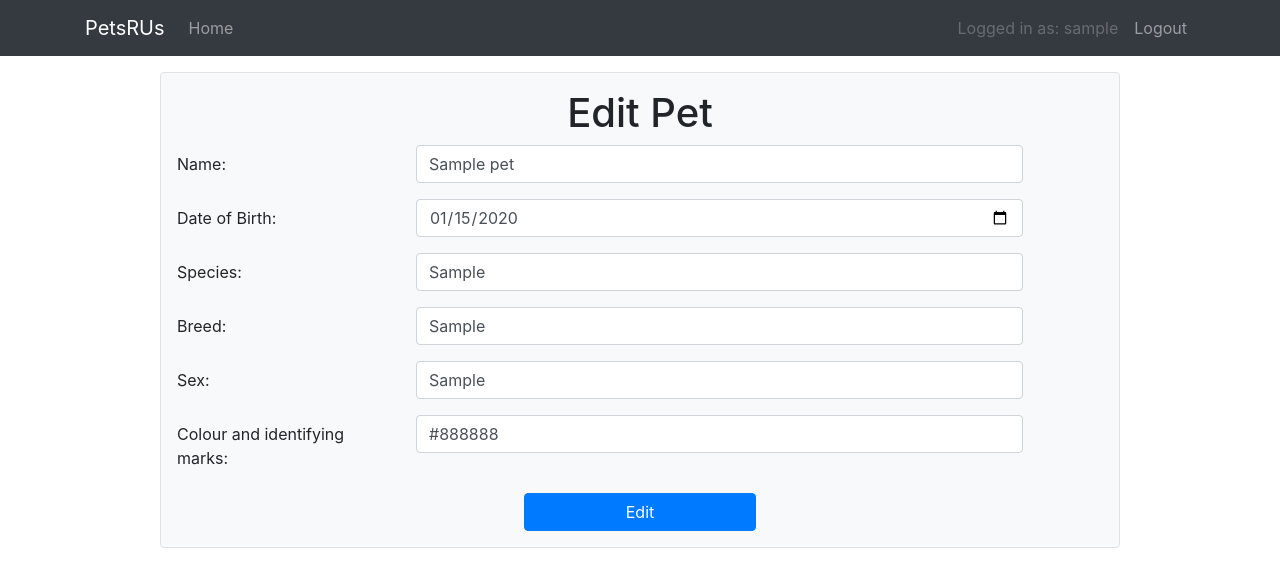
After one commit to Eorate/petsrus, a Flask app: page /pets/1 in a window 1280 px wide. The commit adds this page. Shown: the top 587 px of the page. Run offline with Flask 2, Linux system fonts and the light colour scheme; a user stored in the database is signed in; tables that the repository leaves empty hold one stand-in row (values such as "Sample post"); some libraries are stand-ins or nearby versions.

Commit message:
Edit Pet details
- Ensure we can edit pet details.
- Update unit tests to edit pet details.

```diff
--- /dev/null
+++ b/petsrus/templates/edit_pets.html
@@ -0,0 +1,42 @@
+{% extends "base.html" %}
+
+{% block title %}PetsRUs - Edit Pet{% endblock %}
+{% block navbar_content %}
+    <button class="navbar-toggler" type="button" data-toggle="collapse" data-target="#collapsibleNavbar">
+        <span class="navbar-toggler-icon"></span>
+    </button>
+    <div class="collapse navbar-collapse" id="collapsibleNavbar">
+         <ul class="navbar-nav">
+          <li class="nav-item">
+            <a href="{{ url_for('index') }}" class="nav-item nav-link">Home</a>
+          </li>
+        </ul>
+         <ul class="navbar-nav ml-auto">
+          <li class="nav-item">
+              <span class="nav-item nav-link disabled"> Logged in as: {{ current_user.username }}</span>
+          </li>
+          <li class="nav-item">
+            <a href="{{ url_for('logout') }}" class="nav-item nav-link">Logout</a>
+          </li>
+        </ul>
+    </div>
+{% endblock %}
+
+{% block content %}
+    {% from "_formhelpers.html" import render_field %}
+    <div class="container p-3 my-3 w-75 border rounded bg-light">
+    <h1 class="text-center">Edit Pet</h1>
+    <form action="{{ url_for('edit_pets', pet_id=pet_id) }}" method=post>
+        {{ form.csrf_token }}
+        {{ render_field(form.name, class='form-control', placeholder="Name", required=False) }}
+        {{ render_field(form.date_of_birth, class='form-control', placeholder="Date of Birth", required=False) }}
+        {{ render_field(form.species, class='form-control', placeholder="Species", required=False) }}
+        {{ render_field(form.breed, class='form-control', placeholder="Breed", required=False) }}
+        {{ render_field(form.sex, class='form-control', placeholder="Sex", required=False) }}
+        {{ render_field(form.colour_and_identifying_marks, class='form-control', placeholder="Colour and identifying marks", required=False) }}
+      <div class="text-center">
+      <button type="submit" class="btn btn-primary w-25">Edit</button>
+      </div>
+    </form>
+    </div>
+{% endblock %}
--- a/petsrus/templates/index.html
+++ b/petsrus/templates/index.html
@@ -42,7 +42,7 @@
             <tbody>
             {% for pet in pets %}
               <tr>
-                  <td>{{pet.name|title}}</td>
+                  <td><a href="/pets/{{pet.id}}">{{pet.name|title}}</a></td>
                   <td>{{pet.breed|title}}</td>
                   <td>{{pet.species|title}}</td>
               </tr>
--- a/petsrus/views/main.py
+++ b/petsrus/views/main.py
@@ -73,6 +73,30 @@ def pets():
         return render_template("pets.html", form=form)
 
 
+# https://stackoverflow.com/questions/47735329/updating-a-row-using-sqlalchemy-orm
+@app.route("/pets/<int:pet_id>", methods=["GET", "POST"])
+@login_required
+def edit_pets(pet_id):
+    pet = db_session.query(Pet).filter_by(id=pet_id).first()
+    form = PetForm(obj=pet)
+
+    if request.method == "GET":
+        return render_template("edit_pets.html", form=form, pet_id=pet_id)
+    elif request.method == "POST" and form.validate():
+        pet = db_session.query(Pet).get(pet_id)
+
+        pet.name = (form.name.data,)
+        pet.date_of_birth = (form.date_of_birth.data,)
+        pet.species = (form.species.data,)
+        pet.breed = (form.breed.data,)
+        pet.sex = (form.sex.data,)
+        pet.colour_and_identifying_marks = (form.colour_and_identifying_marks.data,)
+
+        db_session.commit()
+        flash("Updated Pet Details", "success")
+        return redirect(url_for("index"))
+
+
 @app.route("/", methods=["GET", "POST"])
 def index():
     form = LoginForm(request.form)
```
Also changed, not shown: petsrus/tests/test_views.py (+46 -2 lines).
